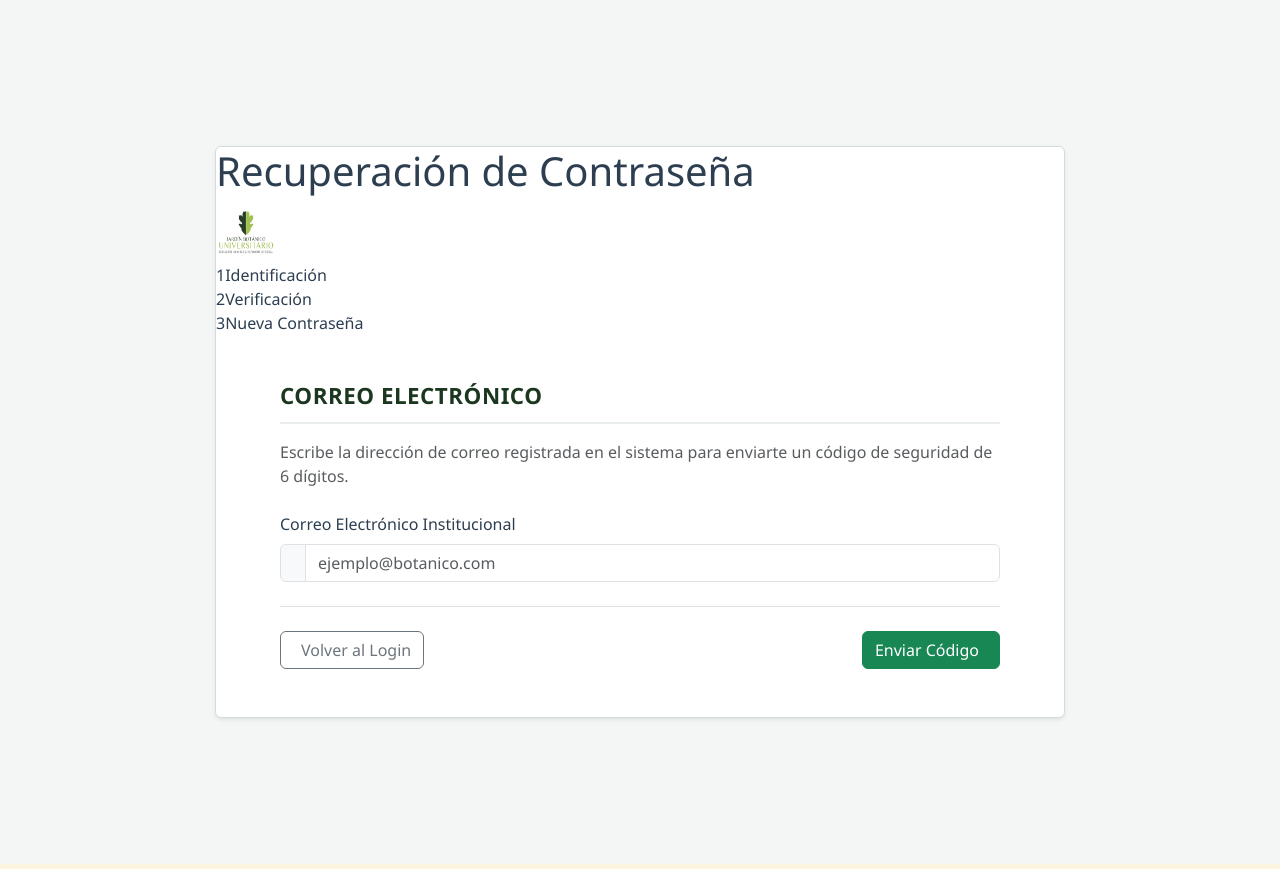
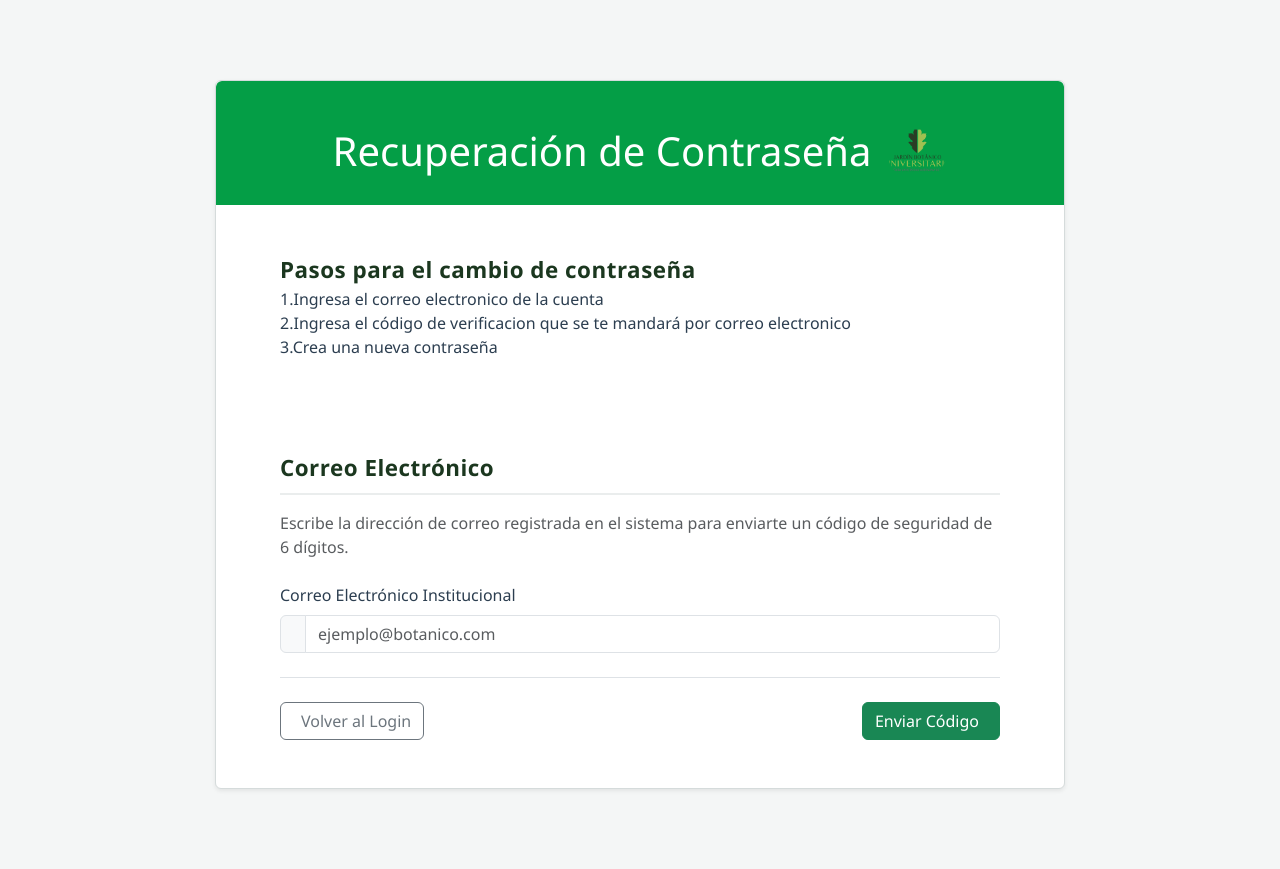
Before and after one commit to yaelalfonso31-lang/Frontend_JB, an Angular app: page /recuperar-password in a window 1280 px wide. Built offline with nearby package versions, Linux system fonts and the light colour scheme.

Commit message:
Mejora de los encabezados en recuperar contraseña y registrar colaboradores

```diff
--- a/src/app/auth/login/login.ts
+++ b/src/app/auth/login/login.ts
@@ -61,10 +61,6 @@ export class LoginComponent {
     this.router.navigate(['/inicio']);
   }
 
-  // irARecuperarPassword(): void {
-  //   this.router.navigate(['/recuperar-password']);
-  // }
-
   irARecuperarPassword(event?: Event): void {
     if (event) {
       event.preventDefault();
--- a/src/app/auth/recuperar-password/recuperar-password.html
+++ b/src/app/auth/recuperar-password/recuperar-password.html
@@ -6,25 +6,33 @@
             <div class="step-badge">
                 <i class="fa-solid fa-key"></i>
             </div>
+            <div class="header-brand">
                 <h1>Recuperación de Contraseña</h1>
                 <img ngSrc="assets/logo.jpg" width="60" height="60" alt="Logo Jardín Botánico" class="logo-institucional" priority>
             </div>
+        </div>
 
         <!-- Indicador de Pasos (Progress Steps) -->
+        <div class="form-content">
             <div class="progress-steps">
+                <div>
+                    <span class="subtitulo">Pasos para el cambio de contraseña</span>
+                </div>
                 <div class="step-item" [class.active]="currentStep() === 1" [class.completed]="currentStep() > 1">
-                <span class="step-number">1</span>
-                <span class="step-label">Identificación</span>
+                    <span class="step-number">1.</span>
+                    <span class="step-label">Ingresa el correo electronico de la cuenta</span>
                 </div>
                 <div class="step-item" [class.active]="currentStep() === 2" [class.completed]="currentStep() > 2">
-                <span class="step-number">2</span>
-                <span class="step-label">Verificación</span>
+                    <span class="step-number">2.</span>
+                    <span class="step-label">Ingresa el código de verificacion que se te mandará por correo electronico</span>
                 </div>
                 <div class="step-item" [class.active]="currentStep() === 3" [class.completed]="currentStep() > 3">
-                <span class="step-number">3</span>
-                <span class="step-label">Nueva Contraseña</span>
+                    <span class="step-number">3.</span>
+                    <span class="step-label">Crea una nueva contraseña</span>
                 </div>
             </div>
+        </div>
+
 
         <!-- Contenido Principal Centrado y Espacioso -->
         <div class="form-content">
--- a/src/app/auth/recuperar-password/recuperar-password.scss
+++ b/src/app/auth/recuperar-password/recuperar-password.scss
@@ -54,7 +54,15 @@
   margin-bottom: 1rem;
   padding-bottom: 0.75rem;
   border-bottom: 2px solid #eaeded;
-  text-transform: uppercase;
+  letter-spacing: 0.5px;
+}
+
+.subtitulo {
+  font-size: 1.4rem;
+  font-weight: 700;
+  color: var(--secondary-green, #145A32);
+  margin-bottom: 1rem;
+  padding-bottom: 0.75rem;
   letter-spacing: 0.5px;
 }
 
@@ -74,3 +82,34 @@
     padding: 2rem 1.5rem; // Reducción responsiva para pantallas móviles
   }
 }
+
+.encabezado-institucional {
+  background: #049e46;
+  padding: 1.5rem 2rem;
+  border-radius: var(--border-radius, 8px) var(--border-radius, 8px) 0 0;
+  display: flex;
+  flex-direction: column;
+  align-items: center;
+  gap: 1rem;
+}
+
+  /* Alineación horizontal del Logo y el Título */
+  .header-brand {
+    display: flex;
+    align-items: center; // Alinea verticalmente al centro
+    justify-content: center; // Centra horizontalmente todo el bloque
+    gap: 1rem; // Espacio entre el logo y el título
+    width: 100%;
+
+    h1 {
+      color: white;
+      // font-size: 1.5rem;
+      // font-weight: 700;
+      margin: 0; // Elimina el margen por defecto del h1 que desalinea la fila
+    }
+
+    .logo-institucional {
+      border-radius: 50%; // Hace el logo circular (opcional)
+      object-fit: cover;
+    }
+}
--- a/src/app/auth/registro-colaborador/registro-colaborador.html
+++ b/src/app/auth/registro-colaborador/registro-colaborador.html
@@ -6,8 +6,10 @@
             <div class="step-badge">
                 <i class="fa-solid fa-user-plus"></i>
             </div>
-            <h1>Registro de Colaborador</h1>
+            <div class="header-brand">
+                <h1>Registro de Colaborador</h1>
             <img ngSrc="assets/logo.jpg" width="60" height="60" alt="Logo Jardín Botánico" class="logo-institucional" priority>
+            </div>
         </div>
 
         <!-- Contenido Principal -->
--- a/src/app/auth/registro-colaborador/registro-colaborador.scss
+++ b/src/app/auth/registro-colaborador/registro-colaborador.scss
@@ -34,7 +34,6 @@
   margin-bottom: 1rem;
   padding-bottom: 0.75rem;
   border-bottom: 2px solid #eaeded;
-  text-transform: uppercase;
   letter-spacing: 0.5px;
 }
 
@@ -51,3 +50,34 @@
     padding: 2rem 1.5rem;
   }
 }
+
+.encabezado-institucional {
+  background: #049e46;
+  padding: 1.5rem 2rem;
+  border-radius: var(--border-radius, 8px) var(--border-radius, 8px) 0 0;
+  display: flex;
+  flex-direction: column;
+  align-items: center;
+  gap: 1rem;
+}
+
+  /* Alineación horizontal del Logo y el Título */
+  .header-brand {
+    display: flex;
+    align-items: center; // Alinea verticalmente al centro
+    justify-content: center; // Centra horizontalmente todo el bloque
+    gap: 1rem; // Espacio entre el logo y el título
+    width: 100%;
+
+    h1 {
+      color: white;
+      // font-size: 1.5rem;
+      // font-weight: 700;
+      margin: 0; // Elimina el margen por defecto del h1 que desalinea la fila
+    }
+
+    .logo-institucional {
+      border-radius: 50%; // Hace el logo circular (opcional)
+      object-fit: cover;
+    }
+}
```
Lines whose indentation alone changed are shown as unchanged.
